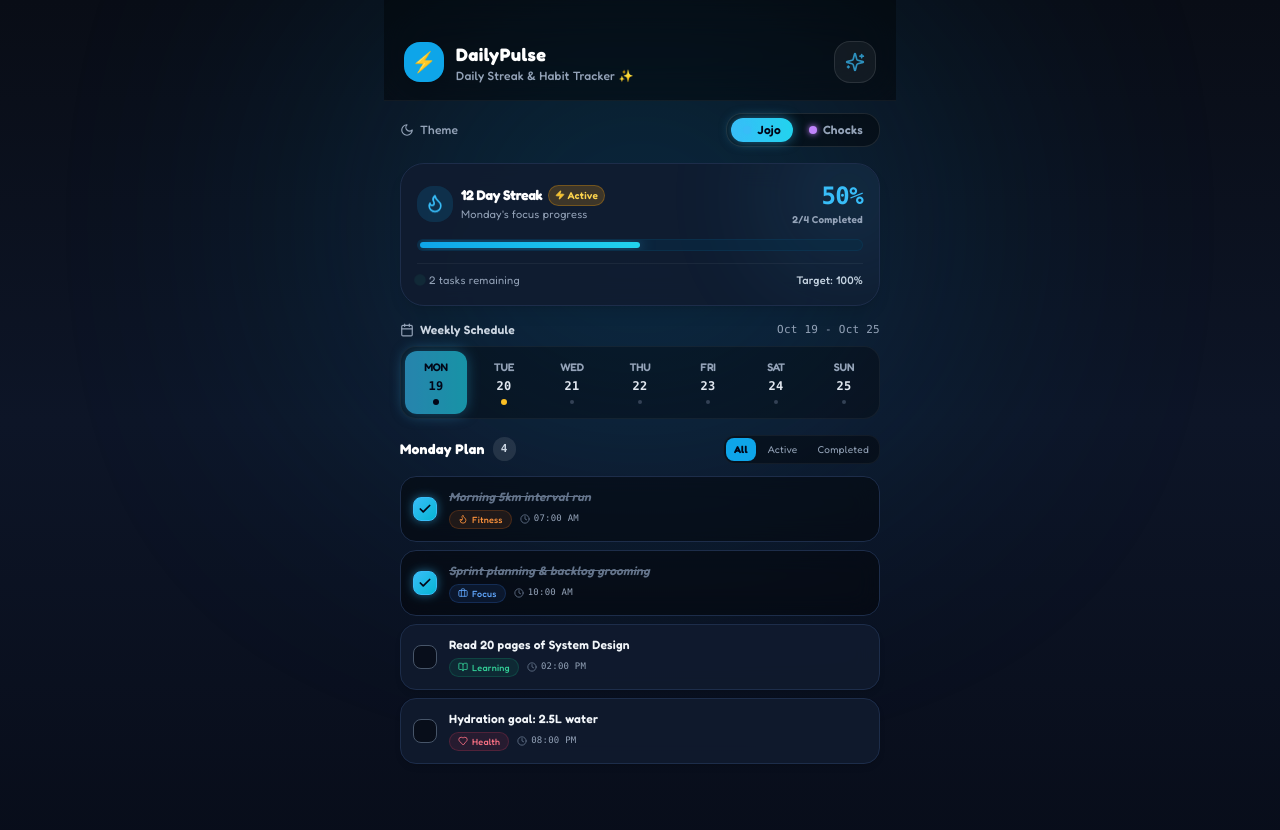
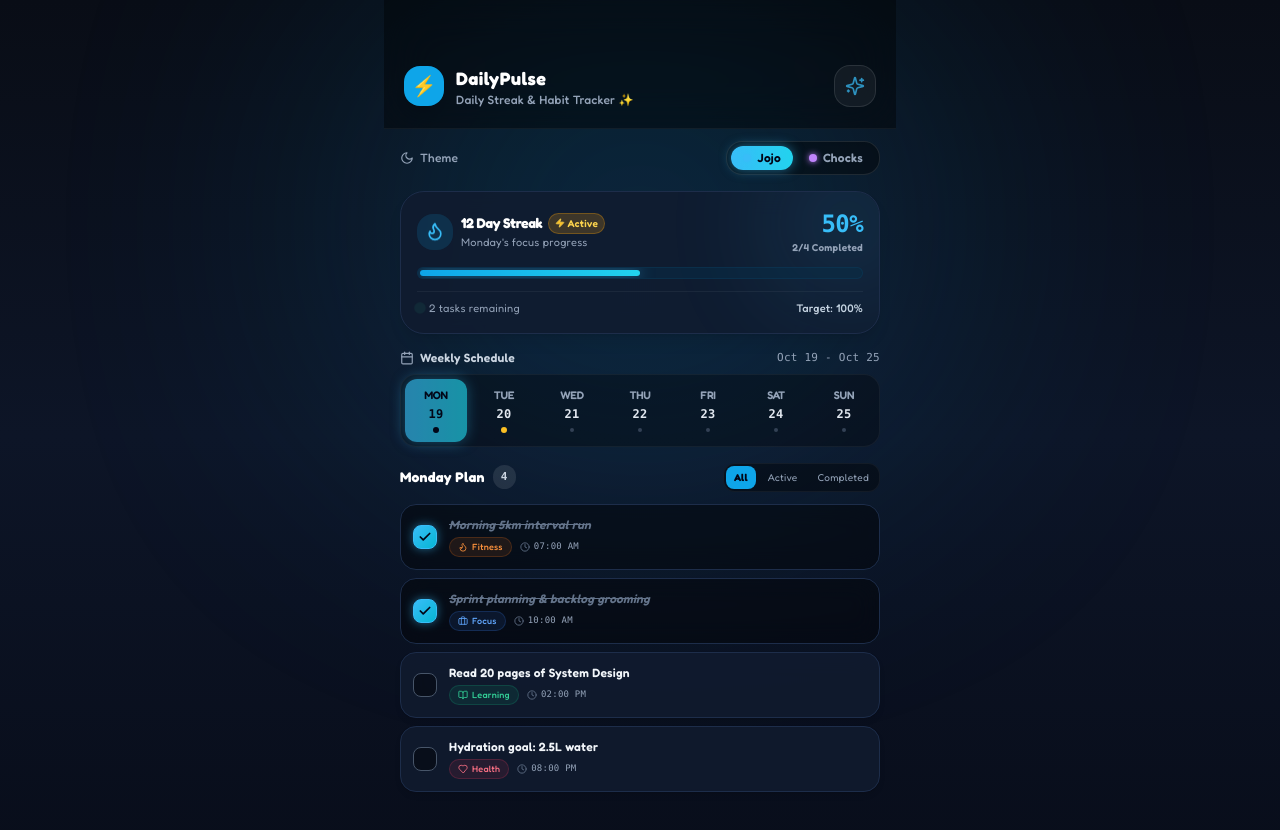
Before and after one commit to smithlyon/streak-pulse-mobile, a React (Vite) app: page / in a window 1280 px wide. Shown: the top 830 px of the page. Built offline with nearby package versions, Linux system fonts and the light colour scheme.

Commit message:
style: import Fredoka font in CSS and lower top bar to pt-12/pt-16

```diff
--- a/src/components/Header.jsx
+++ b/src/components/Header.jsx
@@ -9,7 +9,7 @@
   onLockAdmin
 }) => {
   return (
-    <header className="sticky top-0 z-30 px-5 pt-8 pb-4 sm:pt-10 flex items-center justify-between border-b border-white/5 backdrop-blur-xl bg-black/40">
+    <header className="sticky top-0 z-30 px-5 pt-12 pb-5 sm:pt-16 flex items-center justify-between border-b border-white/5 backdrop-blur-xl bg-black/40">
       <div className="flex items-center gap-3">
         {/* Playful Animated Logo Badge */}
         <motion.div
--- a/src/index.css
+++ b/src/index.css
@@ -1,3 +1,5 @@
+@import url('https://fonts.googleapis.com/css2?family=Fredoka:wght@400;500;600;700&family=Nunito:wght@500;600;700;800;900&display=swap');
+
 @tailwind base;
 @tailwind components;
 @tailwind utilities;
--- a/vite.config.js
+++ b/vite.config.js
@@ -1,7 +1,12 @@
 import { defineConfig } from 'vite'
 import react from '@vitejs/plugin-react'
 
+// https://vitejs.dev/config/
 export default defineConfig({
   plugins: [react()],
-  base: '/streak-pulse-mobile/',
+  base: '/',
+  server: {
+    host: '0.0.0.0',
+    port: 3000,
+  }
 })
```
